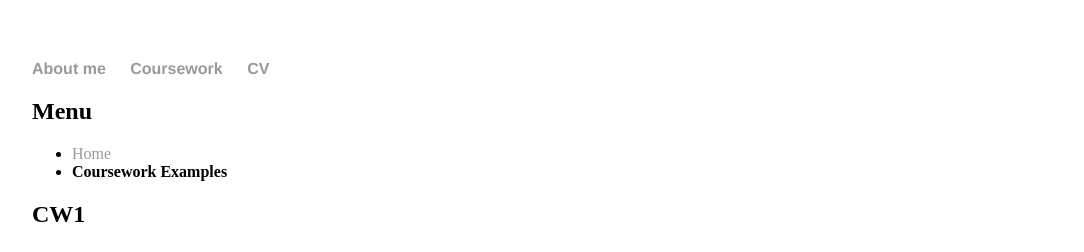
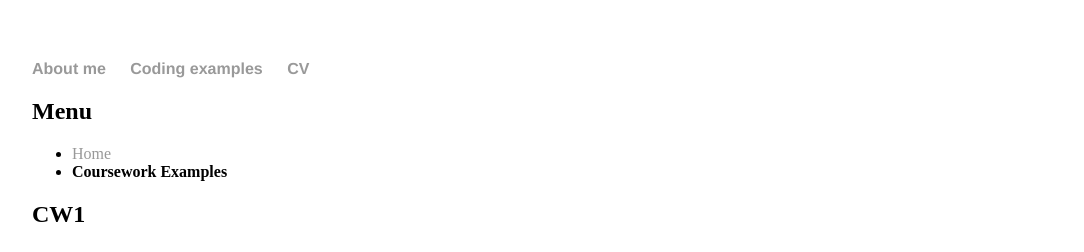
Before and after one commit to lena-kilian/lena-kilian.github.io, a Jekyll site: the page built from GEOG5995M_CW1/GEOG5995M_CW1.md, in a window 1280 px wide and 900 px high. Shown: the top 252 px of the window, without its empty margins (160-1244 px from the left). Built offline with Jekyll 4.4.1, drawn with Linux system fonts in a browser that asks for light colours; our own code applies the rules of GitHub Pages for plain Markdown files.

Commit message:
Update default.html

```diff
--- a/_layouts/default.html
+++ b/_layouts/default.html
@@ -9,7 +9,7 @@
 			<nav>
 	    		<ul>
 	        		<li><a href="/">About me</a></li>
-		        	<li><a href="/cw">Coursework</a></li>
+		        	<li><a href="/cw">Coding examples</a></li>
 	        		<li><a href="/cv">CV</a></li>
 
 	    		</ul>
```
